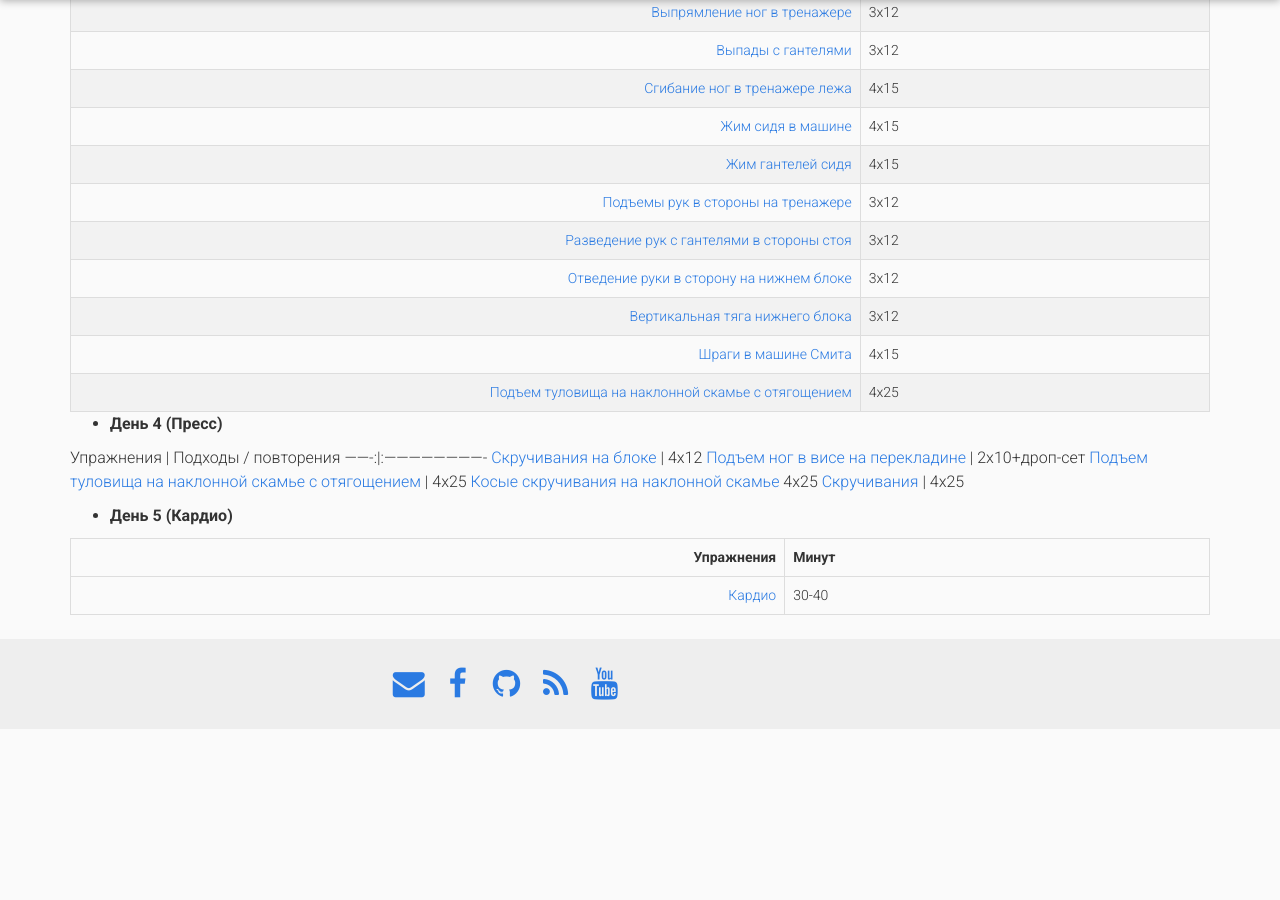
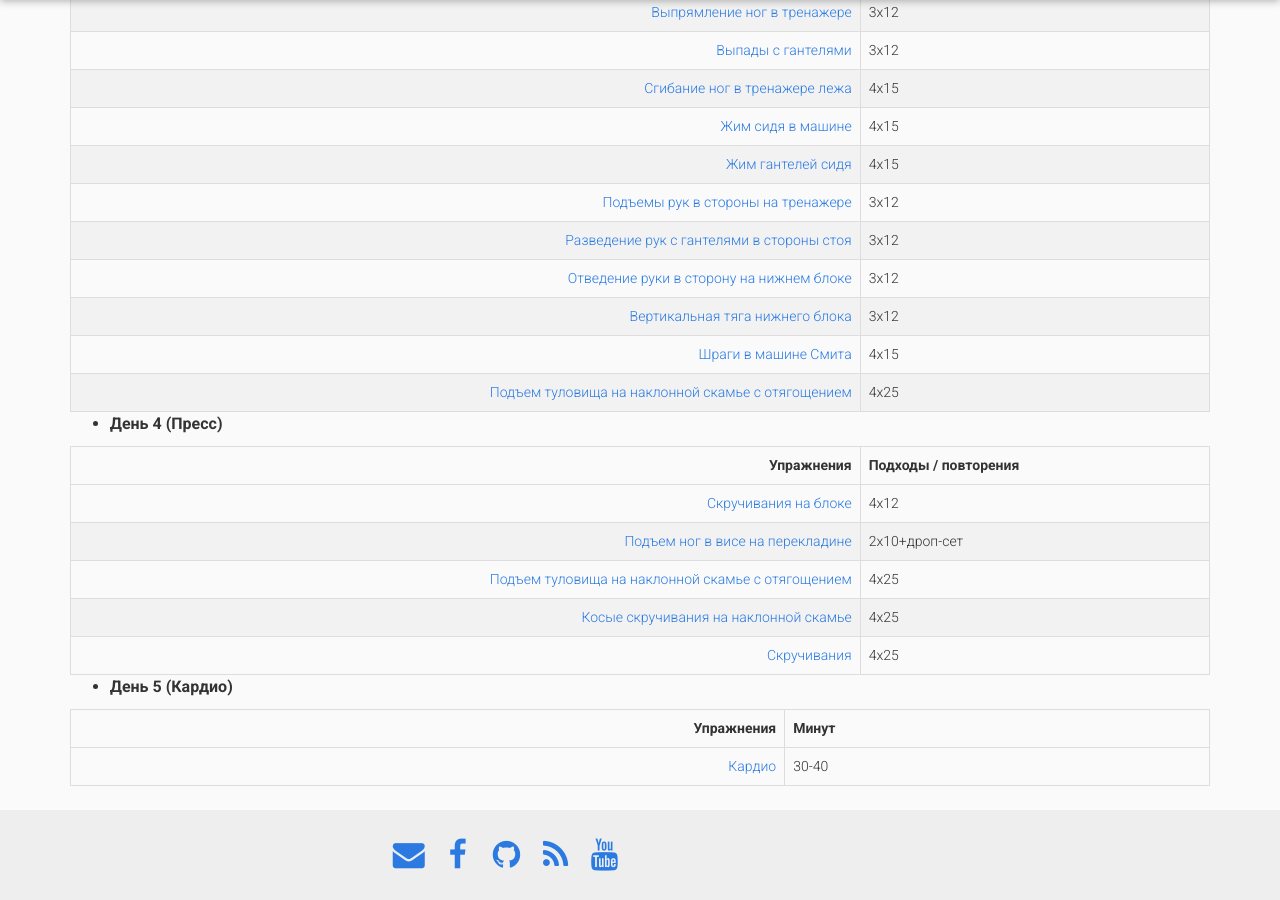
Before and after one commit to Hadenix/Hadenix.github.io, a Jekyll site: the page built from sport.md, in a window 1280 px wide and 900 px high, scrolled down 1726 px. Built offline with Jekyll 4.4.1, drawn with Linux system fonts in a browser that asks for light colours; nearby versions of some CDN libraries; before the commit the page ends 2455 px from its top, so only the background shows below that.

```diff
--- a/sport.md
+++ b/sport.md
@@ -74,7 +74,7 @@ permalink: /sport/
 [Скручивания на блоке](https://dailyfit.ru/uprazhneniya/skruchivaniya-sidya-na-skame-s-pomoshhyu-trosovogo-trenazhera/) | 4х12
 [Подъем ног в висе на перекладине](https://dailyfit.ru/uprazhneniya/podem-nog-v-vise-na-perekladine/) | 2х10+дроп-сет
 [Подъем туловища на наклонной скамье с отягощением](https://dailyfit.ru/uprazhneniya/podem-tulovishha-na-naklonnoj-skame-s-otyagoshheniem/) | 4x25
-[Косые скручивания на наклонной скамье](https://dailyfit.ru/uprazhneniya/kosye-skruchivaniya-na-naklonnoj-skame/) 4x25
+[Косые скручивания на наклонной скамье](https://dailyfit.ru/uprazhneniya/kosye-skruchivaniya-na-naklonnoj-skame/) | 4x25
 [Скручивания](https://dailyfit.ru/uprazhneniya/skruchivaniya/) | 4x25
 
 * **День 5 (Кардио)**
```
